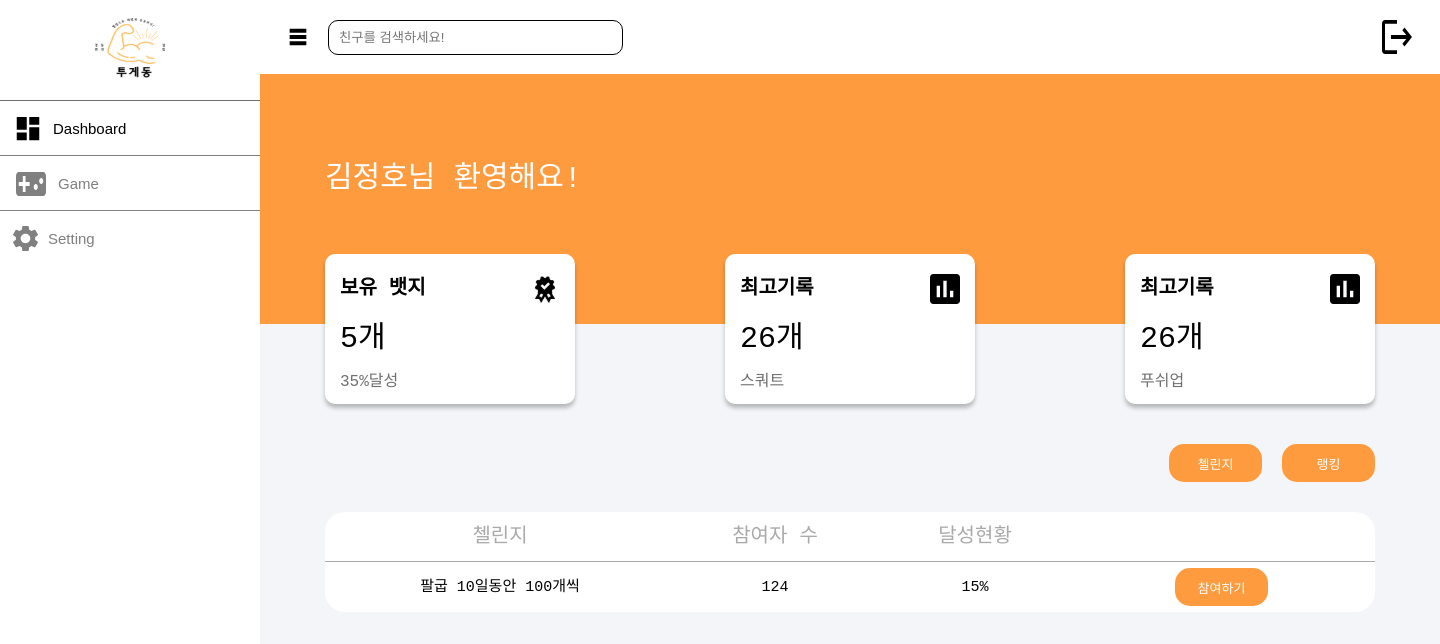
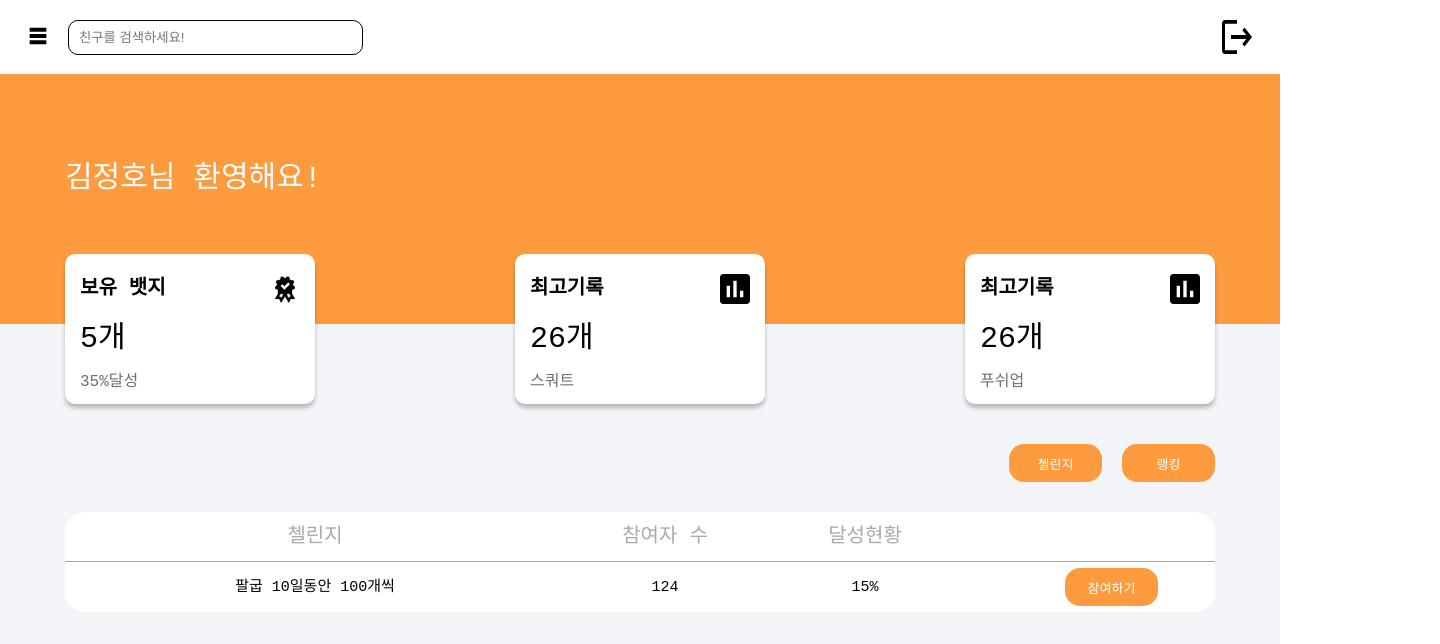
Before and after one commit to mju-KyungDongWonJeong/Togedong-front-end, a React (Create React App) app: page /dashboard in a window 1280 px wide. Shown: the top 644 px of the page, 1440 px wide, since content can reach past the window. Built offline with nearby package versions, Linux system fonts and the light colour scheme; a web font is replaced by a local one.

Commit message:
feat: header-component 구현

```diff
--- a/src/App.tsx
+++ b/src/App.tsx
@@ -4,8 +4,8 @@ import './App.css';
 import Login from './assets/pages/Login/Login';
 import { BrowserRouter as Router, Route, Routes } from 'react-router-dom';
 import Signup from './assets/pages/Signup/Signup';
-import SideBar from './assets/component/SideBar';
 import Dashboard from './assets/pages/Dashboard';
+import MainHeader from './assets/component/MainHeader';
 
 function App() {
   return (
@@ -13,7 +13,7 @@ function App() {
       <Router>
         <Frame>
           <Routes>
-            <Route element={<SideBar />}>
+            <Route element={<MainHeader />}>
               <Route path="/dashboard" element={<Dashboard />} />
               <Route path="/game" />
               <Route path="/setting" />
--- a/src/assets/component/MainHeader.tsx
+++ b/src/assets/component/MainHeader.tsx
@@ -2,28 +2,41 @@ import styled from 'styled-components';
 import SearchInput from './SearchInput';
 import logout from '../images/logout.svg';
 import sidebar from '../images/sidebar.svg';
+import { Outlet } from 'react-router-dom';
+import SideBar from './SideBar';
+import { useRecoilState } from 'recoil';
+import { sidebrState } from '../store/atoms/Sidebar/state';
 
+const MainHeader = () => {
+  const [navbar, setNavbar] = useRecoilState(sidebrState);
   const handleLogout = () => {
     console.log('Logout');
   };
 
   const handleSideBar = () => {
-  console.log('clicked SideBar');
+    setNavbar((props) => !props);
+    console.log(navbar);
   };
-
-const MainHeader = () => {
   return (
+    <>
+      {navbar && <SideBar />}
+      <OutletContiner>
         <Header>
           <LeftContainer>
-        <SidebarImage
-          src={sidebar}
-          alt="사이드바 이미지"
-          onClick={handleSideBar}
-        />
+            <button onClick={handleSideBar}>
+              <SidebarImage src={sidebar} alt="사이드바 이미지" />
+            </button>
             <SearchInput />
           </LeftContainer>
-      <ExitImage src={logout} alt="로그아웃 이미지" onClick={handleLogout} />
+          <ExitImage
+            src={logout}
+            alt="로그아웃 이미지"
+            onClick={handleLogout}
+          />
         </Header>
+        <Outlet />
+      </OutletContiner>
+    </>
   );
 };
 
@@ -62,3 +75,9 @@ const SidebarImage = styled.img`
     cursor: pointer;
   }
 `;
+
+const OutletContiner = styled.div`
+  display: flex;
+  flex-direction: column;
+  width: 100%;
+`;
--- a/src/assets/component/SideBar.tsx
+++ b/src/assets/component/SideBar.tsx
@@ -4,17 +4,16 @@ import { ReactComponent as SideBarLogo } from '../images/logo_orange.svg';
 import DashBoard from '../images/dashboard.svg';
 import Game from '../images/game.svg';
 import Setting from '../images/setting.svg';
-import { Outlet, useNavigate } from 'react-router-dom';
+import { useNavigate } from 'react-router-dom';
 import { useState } from 'react';
-import MainHeader from './MainHeader';
 
 interface SideBar {
   content: 'Dashboard' | 'Game' | 'Setting';
   src: string;
-  state: SideBarProps;
+  state: SideBarState;
   path: string;
 }
-interface SideBarProps {
+interface SideBarState {
   Dashboard: boolean;
   Game: boolean;
   Setting: boolean;
@@ -71,10 +70,6 @@ const SideBar = () => {
           </button>
         ))}
       </SideBarContainer>
-      <OutletContiner>
-        <MainHeader />
-        <Outlet />
-      </OutletContiner>
     </>
   );
 };
@@ -92,9 +87,3 @@ const SideBarHeader = styled.div`
   display: flex;
   justify-content: center;
 `;
-
-const OutletContiner = styled.div`
-  display: flex;
-  flex-direction: column;
-  width: 100%;
-`;
--- a/src/assets/pages/Dashboard.tsx
+++ b/src/assets/pages/Dashboard.tsx
@@ -4,6 +4,8 @@ import badge from '../images/badge.svg';
 import record from '../images/record.svg';
 import SmallButton from '../component/SmallButton';
 import { useState } from 'react';
+import { useRecoilValue } from 'recoil';
+import { sidebrState } from '../store/atoms/Sidebar/state';
 
 const Dashboard = () => {
   const [contentView, setContentView] = useState({
@@ -16,7 +18,7 @@ const Dashboard = () => {
   });
 
   const [status, setStatus] = useState(false);
-
+  const navbar = useRecoilValue(sidebrState);
   const dashboardBox = [
     {
       title: '보유 뱃지',
@@ -60,8 +62,6 @@ const Dashboard = () => {
     setStatus(true);
   };
 
-  const handleExercise = () => {};
-
   return (
     <DashboardContainer>
       <DashboardHeader>
@@ -92,12 +92,14 @@ const Dashboard = () => {
         {contentView.challenge && (
           <ContentContainer>
             <ContentHeader>
-              <ChallengeTitle>첼린지</ChallengeTitle>
+              <ChallengeTitle navbar={navbar}>첼린지</ChallengeTitle>
               <ChallengeCount>참여자 수</ChallengeCount>
               <ChallengeStatus>달성현황</ChallengeStatus>
             </ContentHeader>
             <ContentBox>
-              <ChallengeTitle>팔굽 10일동안 100개씩</ChallengeTitle>
+              <ChallengeTitle navbar={navbar}>
+                팔굽 10일동안 100개씩
+              </ChallengeTitle>
               <ChallengeCount>124</ChallengeCount>
               <ChallengeStatus>15%</ChallengeStatus>
               {status ? (
@@ -152,7 +154,7 @@ export default Dashboard;
 const DashboardContainer = styled.div`
   display: flex;
   flex-direction: column;
-  position: relative;
+  align-items: center;
   width: 100%;
 `;
 
@@ -175,11 +177,12 @@ const HeaderContent = styled.div`
   font-size: 30px;
   font-weight: 500;
   margin-bottom: 40px;
+  max-width: 1165px;
 `;
 
 const DashboardBoxContainer = styled.div`
   display: flex;
-  gap: 150px;
+  justify-content: space-between;
   margin-top: -70px;
   margin-bottom: 40px;
 `;
@@ -211,8 +214,8 @@ const ContentHeader = styled.div`
   font-weight: 500;
 `;
 
-const ChallengeTitle = styled.div`
-  width: 350px;
+const ChallengeTitle = styled.div<{ navbar: boolean }>`
+  width: ${(props) => (props.navbar ? '350px' : '500px')};
   display: flex;
   justify-content: center;
   align-items: center;
@@ -283,6 +286,7 @@ const SelectExercise = styled.button<{ state: boolean }>`
 
 const Rank = styled.div`
   width: 250px;
+  flex-grow: 1;
   display: flex;
   justify-content: center;
   align-items: center;
@@ -290,6 +294,7 @@ const Rank = styled.div`
 
 const RankName = styled.div`
   width: 400px;
+  flex-grow: 2;
   display: flex;
   justify-content: center;
   align-items: center;
@@ -297,6 +302,7 @@ const RankName = styled.div`
 
 const RankCount = styled.div`
   width: 400px;
+  flex-grow: 2;
   display: flex;
   justify-content: center;
   align-items: center;
--- /dev/null
+++ b/src/assets/store/atoms/Sidebar/state.ts
@@ -0,0 +1,6 @@
+import { atom } from 'recoil';
+
+export const sidebrState = atom({
+  key: 'sidebarState',
+  default: false,
+});
--- a/src/index.tsx
+++ b/src/index.tsx
@@ -2,13 +2,16 @@ import React from 'react';
 import ReactDOM from 'react-dom/client';
 import App from './App';
 import GlobalStyle from './styles/Globalstyle';
+import { RecoilRoot } from 'recoil';
 
 const root = ReactDOM.createRoot(
   document.getElementById('root') as HTMLElement,
 );
 root.render(
   <React.StrictMode>
-    <GlobalStyle />
-    <App />
+    <RecoilRoot>
+      <GlobalStyle />
+      <App />
+    </RecoilRoot>
   </React.StrictMode>,
 );
```
Lines whose indentation alone changed are shown as unchanged.
